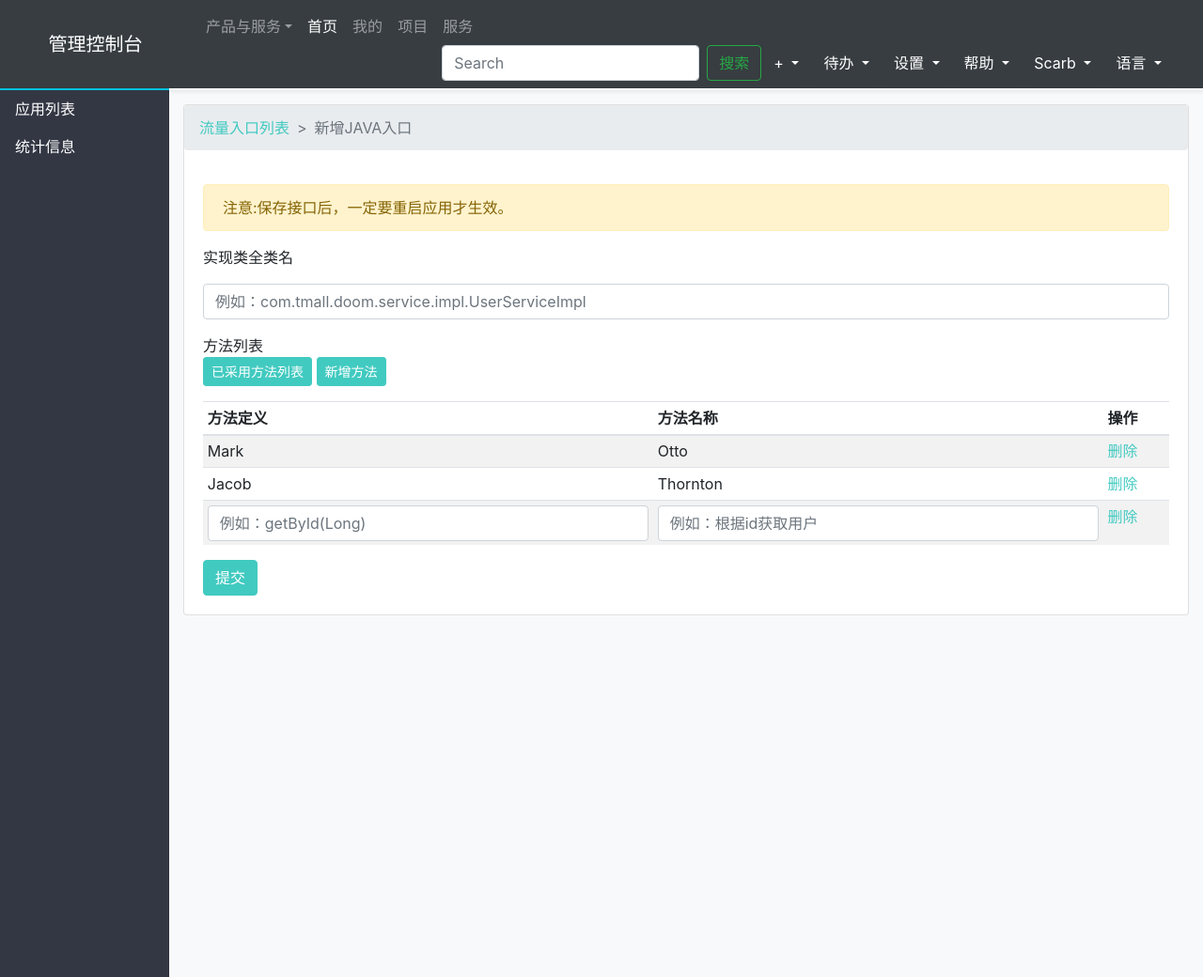
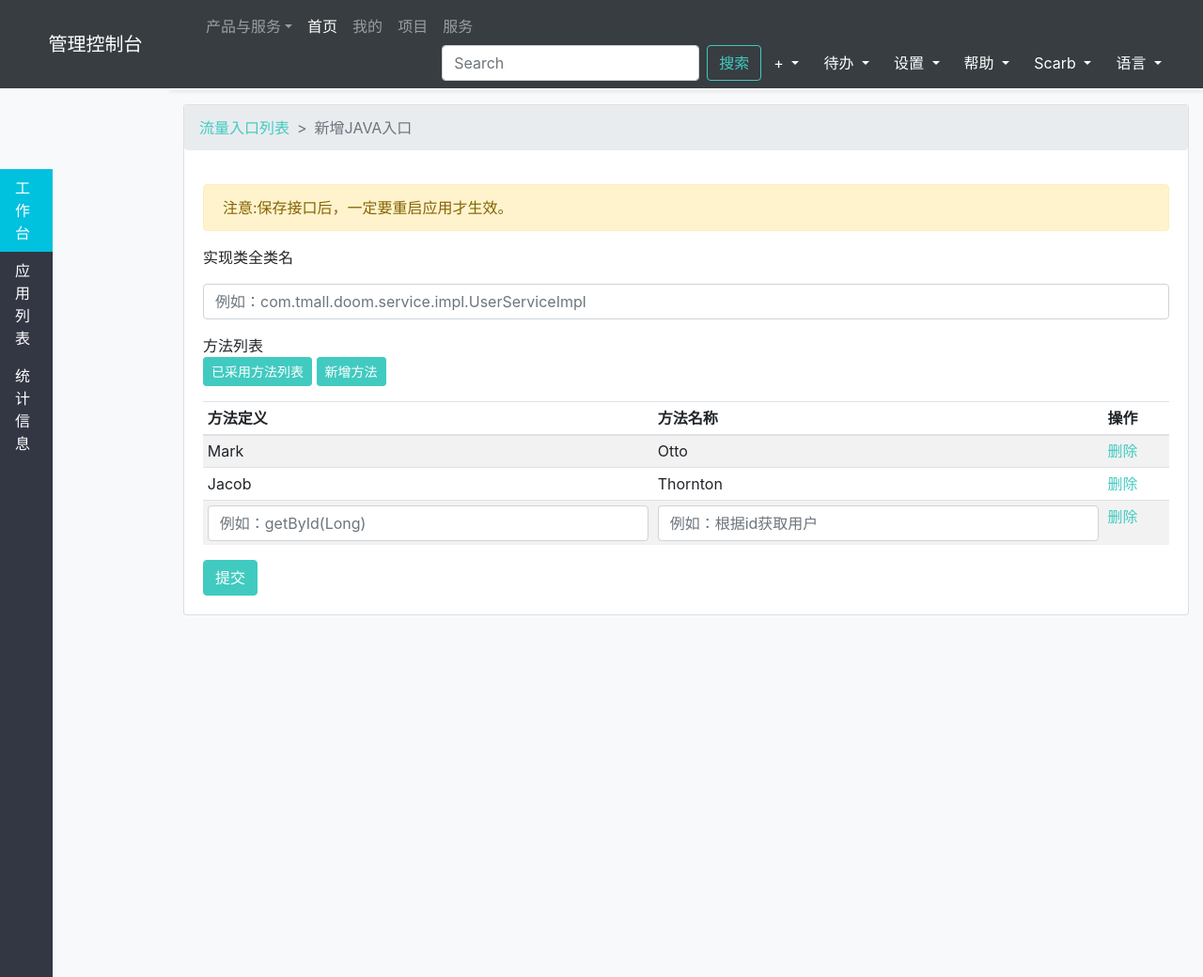
Before and after one commit to HScarb/django-polls, a Django app: page /frontend/ in a window 1280 px wide. Shown: the whole page at 94% size. Run offline with Django 3.2, Linux system fonts and the light colour scheme; style sheets or scripts are compiled from the project's sources; some libraries are stand-ins or nearby versions.

Commit message:
'Update'

```diff
--- a/frontend/static/scss/styles.scss
+++ b/frontend/static/scss/styles.scss
@@ -8,7 +8,7 @@ $breadcrumb-divider: quote(">");
 $pad-top: 56px;
 $pad-left: 180px;
 
-$top-right-nav-width: calc(100% - $pad-left);
+$top-right-nav-width: calc(100% - 180px);
 
 .top-header .right-navbar {
     width: $top-right-nav-width;
@@ -18,11 +18,11 @@ $top-right-nav-width: calc(100% - $pad-left);
 
 .left-sidebar {
     background-color: #333744;
-    width: $pad-left;
+    width: 56px;
     left: 0;
     position: fixed;
     height: 100%;
-    margin-top: $pad-top;
+    margin-top: 180px;
     box-shadow: inset -1px 0 0 rgba(0, 0, 0, .1);
 }
 
@@ -59,9 +59,9 @@ $top-right-nav-width: calc(100% - $pad-left);
 .content {
     position: relative;
     left: 0;
-    margin-left: $pad-left;
+    margin-left: 180px;
     min-height: 100%;
-    padding-top: $pad-top;
+    padding-top: 56px;
 }
 
 .content .page-title .nav-link {
--- a/frontend/templates/_partial/masthead.html
+++ b/frontend/templates/_partial/masthead.html
@@ -34,7 +34,7 @@
             <ul class="nav navbar-nav mt-2 mt-lg-0 float-right utils-nav">
                 <form class="form-inline my-2 my-lg-0">
                     <input class="form-control mr-sm-2" type="text" placeholder="Search">
-                    <button class="btn btn-outline-success my-2 my-sm-0" type="submit">搜索</button>
+                    <button class="btn btn-outline-primary my-2 my-sm-0" type="submit">搜索</button>
                 </form>
                 <li class="nav-item">
                     <div class="dropdown">
```
